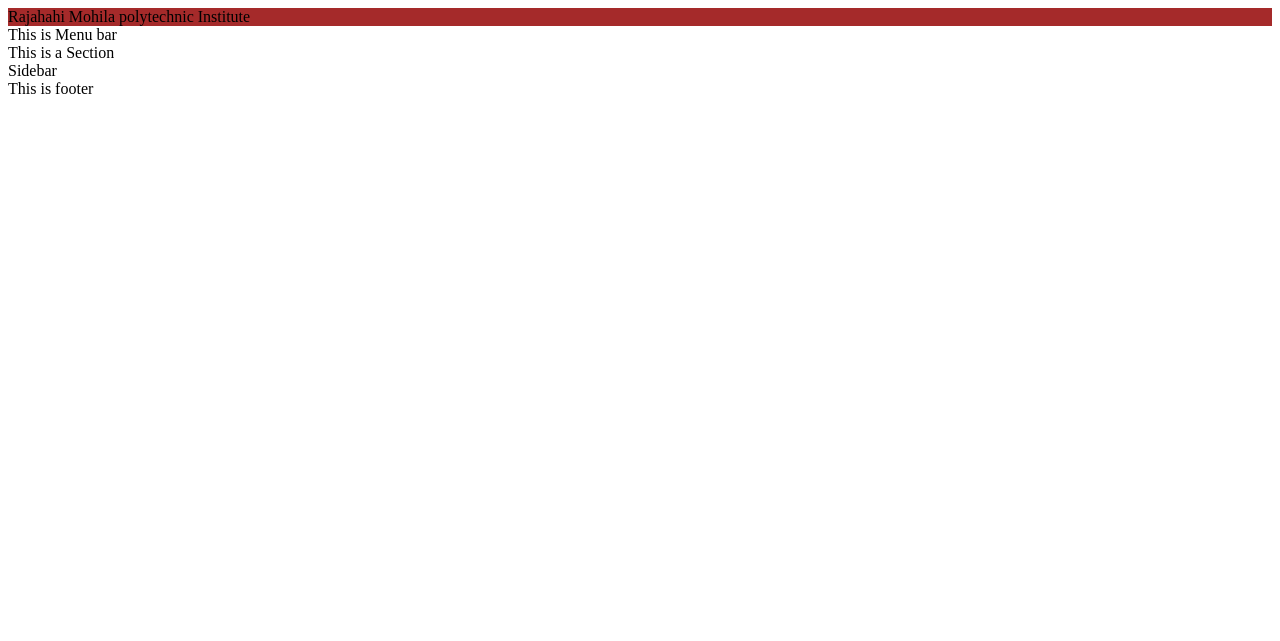
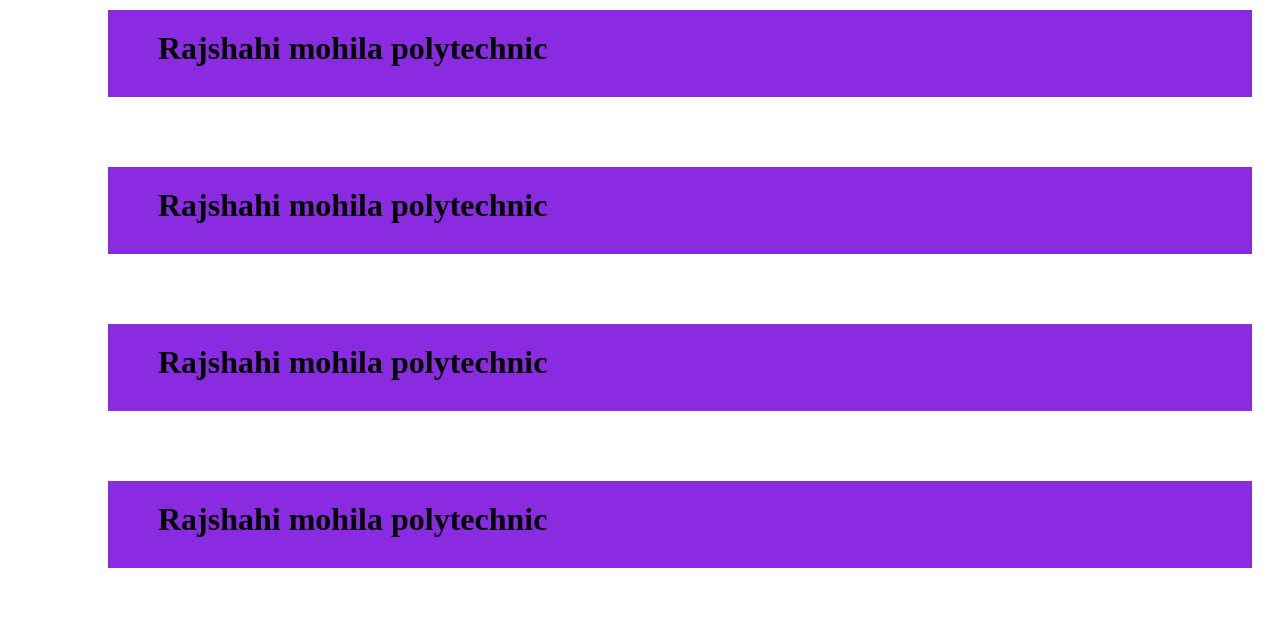
Before and after one commit to Bornakhatun621894/Jobb, a plain HTML site: page index.html in a window 1280 px wide. Drawn offline with Linux system fonts and the light colour scheme.

Commit message:
Job No:6,Job Name:Use of HTML, tag

```diff
--- a/index.html
+++ b/index.html
@@ -1,31 +1,15 @@
 <!DOCTYPE html>
-<!-- saved from url=(0045)file:///C:/Users/User/Desktop/Riya/Index.html -->
-<html lang="en"><head><meta http-equiv="Content-Type" content="text/html; charset=UTF-8">
-
+<html lang="en">
+<head>
+    <meta charset="UTF-8">
     <meta name="viewport" content="width=device-width, initial-scale=1.0">
-    <title>rajshahi mohila polytechnic</title>
+    <title>Document</title>
     <link rel="stylesheet" href="style.css">
 </head>
 <body>
-
-
-<header>
-    Rajahahi Mohila polytechnic Institute
-</header>
-<nav>
-This is Menu bar
-</nav>
-<aside>
-    <section>
-        <article>
-            This is a Section
-        </article>
-    </section>
-    <aside>
-        Sidebar
-    </aside>
-    <footer>
-        This is footer
-    </footer>
-</aside>
-</body></html>
+ <h1>Rajshahi mohila polytechnic</h1>
+ <h1>Rajshahi mohila polytechnic</h1>
+ <h1>Rajshahi mohila polytechnic</h1>
+ <h1>Rajshahi mohila polytechnic</h1>
+</body>
+</html>
--- a/style.css
+++ b/style.css
@@ -1,3 +1,5 @@
-header{
-    background-color: brown;
+h1{
+    background-color: blueviolet;
+    padding: 20px 10px 30px 50px;
+    margin: 10px 20px 70px 100px;
 }
```
